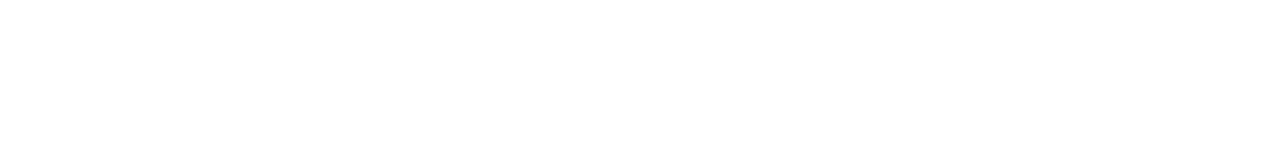
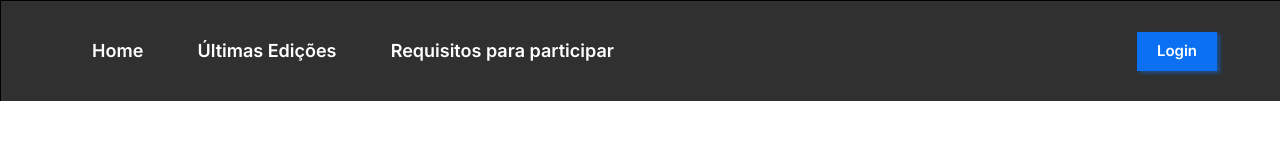
Before and after one commit to JulioAraujo92/bootcamp-DNC, a plain HTML site: page index.html in a window 1280 px wide. Drawn offline with Linux system fonts and the light colour scheme.

Commit message:
adicionado menu

```diff
--- a/index.html
+++ b/index.html
@@ -5,8 +5,76 @@
     <meta http-equiv="X-UA-Compatible" content="IE=edge">
     <meta name="viewport" content="width=device-width, initial-scale=1.0">
     <title>Bootcamp DNC</title>
+    <style>
+        @import url('https://fonts.googleapis.com/css2?family=Inter:wght@100;400;600&display=swap');
+
+        body {
+            margin: 0px;
+            padding: 0px;
+        }
+
+        #principal {
+            width: 100%;
+            height: 100px;
+            border: 1px solid black;
+            background-color: #303030;
+            display: flex;
+            justify-content: space-between;
+            align-items: center;
+            border-bottom: 1px #bababa;
+
+        }
+
+        #menu {
+            display: flex;
+            width: 45%;
+            justify-content: space-around;
+            align-items: center;
+            margin-left: 5%;
+        }
+
+        #principal div a {
+            font-family: 'Inter';
+            font-style: normal;
+            font-weight: 600;
+            font-size: 18px;
+            line-height: 30px;
+            color: #FFFFFF;
+            text-decoration: none;
+        }
+
+            #principal div a:hover {
+                color: #cccccc;
+            }
+
+        #principal button {
+            width: 80px;
+            height: 39px;
+            left: 1245px;
+            margin-right: 5%;
+            background: #0C70F2;
+            box-shadow: 3px 2px 4px rgba(12, 112, 242, 0.5);
+            font-family: 'Inter';
+            font-style: normal;
+            font-weight: 600;
+            font-size: 15px;
+            line-height: 24px;
+            color: #FFFFFF;
+            border: 0px;
+        }
+
+    </style>
 </head>
 <body>
+    <nav id="principal">
+        <div id="menu">
+            <a href="">Home</a>
+            <a href="">Últimas Edições</a>
+            <a href="">Requisitos para participar</a>
+        </div>
+        <button>Login</button>
+    </nav>
+
 
 </body>
 </html>
```
